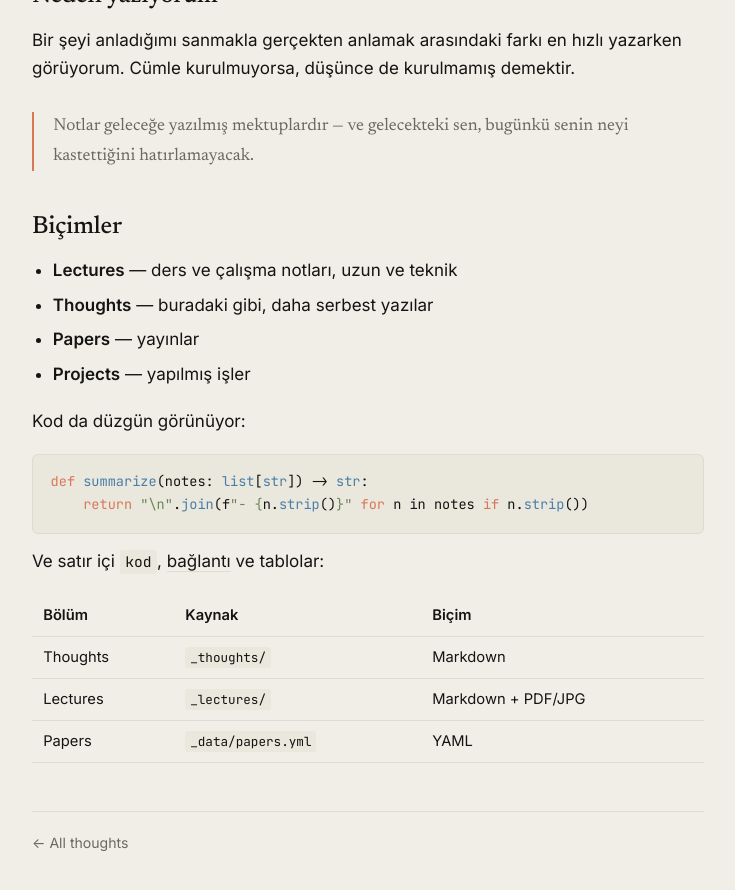
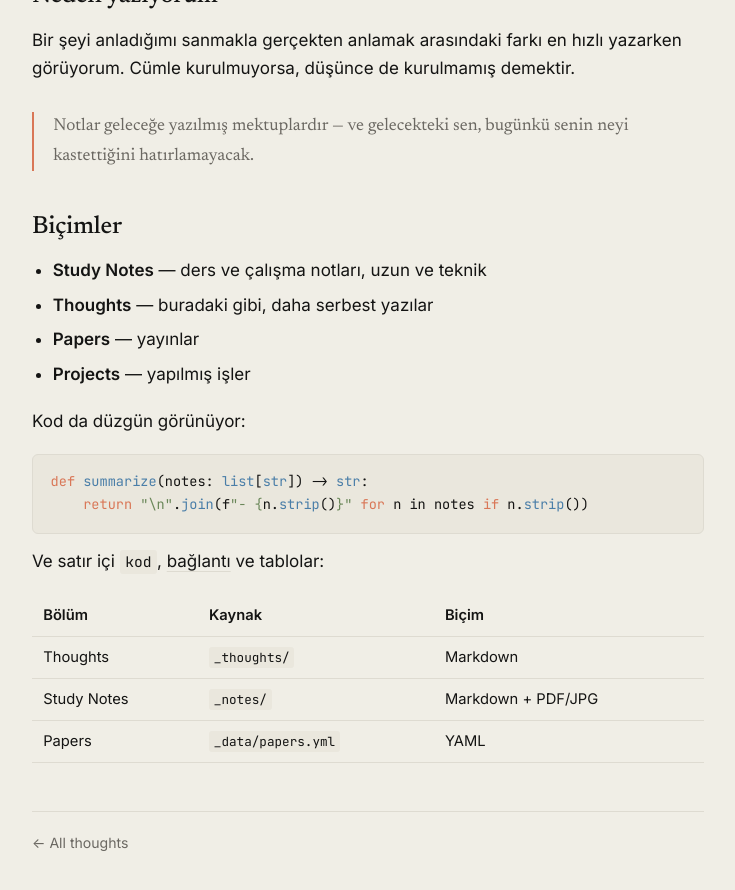
Before and after one commit to nurullahayv/nurullahayv.github.io, a Jekyll site: the page built from _thoughts/writing-things-down.md, in a window 1280 px wide and 900 px high, scrolled down 369 px. Shown: the top 890 px of the window, without its empty margins (184-919 px from the left). Built offline with Jekyll 4.4.1, drawn with Linux system fonts in a browser that asks for light colours.

Commit message:
Update sample post's section table for the Study Notes rename
Co-Authored-By: Claude Opus 5 <noreply@anthropic.com>
Claude-Session: https://claude.ai/code/session_013kRZWdubnc2GaUJGfEMBcW

```diff
--- a/_thoughts/writing-things-down.md
+++ b/_thoughts/writing-things-down.md
@@ -19,7 +19,7 @@ yazarken görüyorum. Cümle kurulmuyorsa, düşünce de kurulmamış demektir.
 
 ## Biçimler
 
-- **Lectures** — ders ve çalışma notları, uzun ve teknik
+- **Study Notes** — ders ve çalışma notları, uzun ve teknik
 - **Thoughts** — buradaki gibi, daha serbest yazılar
 - **Papers** — yayınlar
 - **Projects** — yapılmış işler
@@ -33,8 +33,8 @@ def summarize(notes: list[str]) -> str:
 
 Ve satır içi `kod`, [bağlantı](https://jekyllrb.com/) ve tablolar:
 
-| Bölüm    | Kaynak            | Biçim    |
-|----------|-------------------|----------|
-| Thoughts | `_thoughts/`      | Markdown |
-| Lectures | `_lectures/`      | Markdown + PDF/JPG |
-| Papers   | `_data/papers.yml`| YAML     |
+| Bölüm       | Kaynak             | Biçim              |
+|-------------|--------------------|--------------------|
+| Thoughts    | `_thoughts/`       | Markdown           |
+| Study Notes | `_notes/`          | Markdown + PDF/JPG |
+| Papers      | `_data/papers.yml` | YAML               |
```
